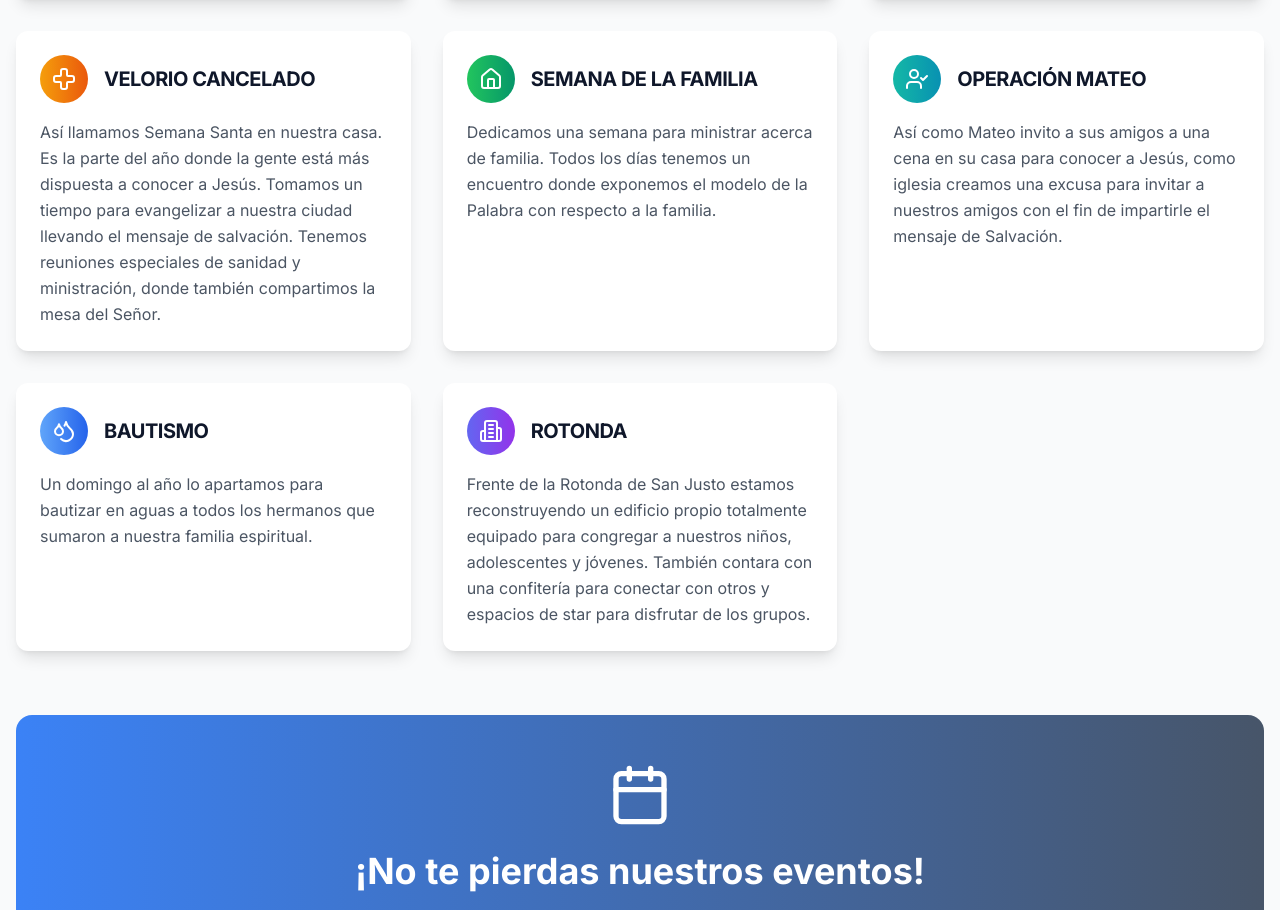
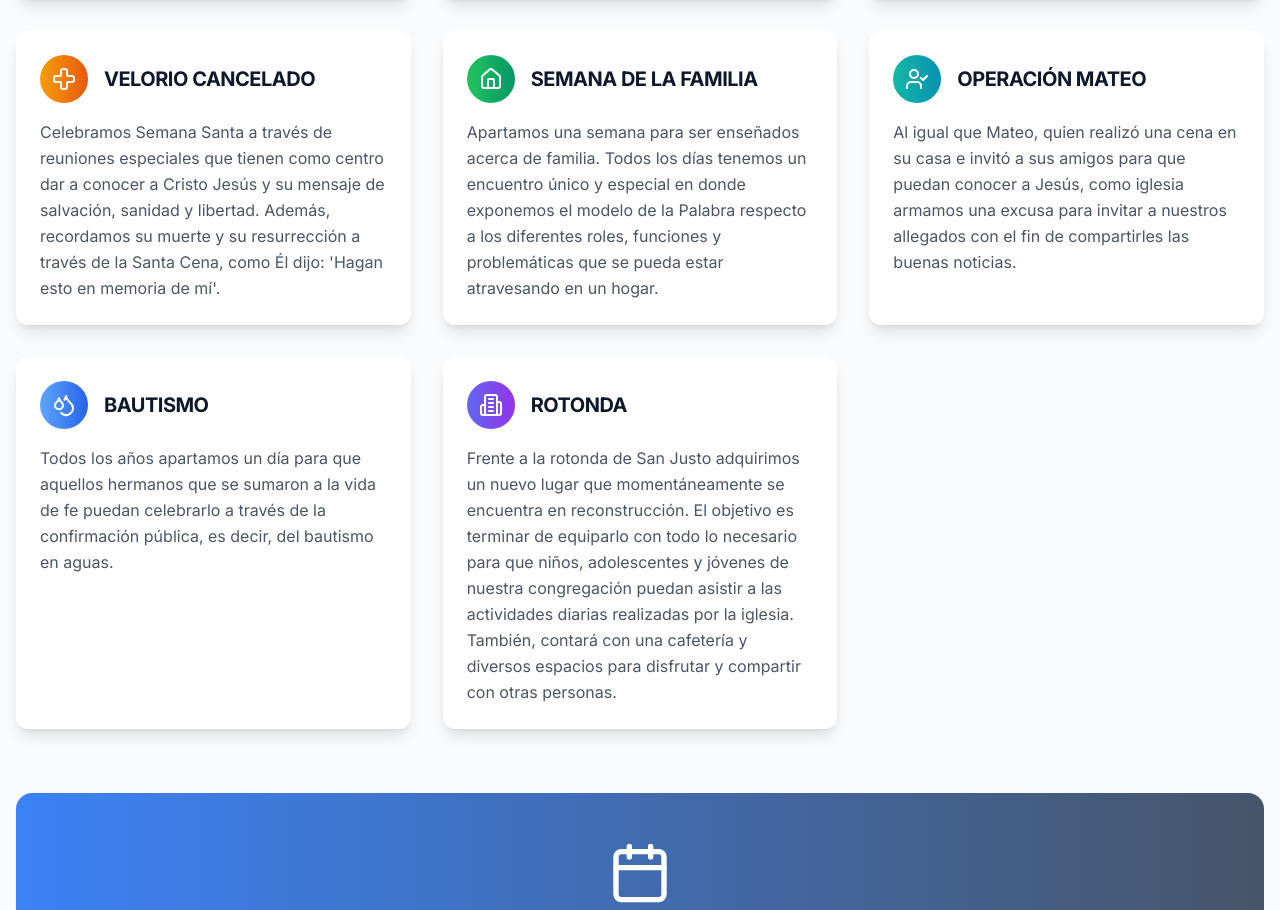
Before and after one commit to juanpo12/cristo-la-solucion, a Next.js app: page /eventos in a window 1280 px wide. Shown: the part 785-1695 px from the top of the page. Built offline with nearby package versions, Linux system fonts and the light colour scheme.

Commit message:
docs(eventos): update event descriptions for clarity and detail
Improve event descriptions to better communicate the purpose and activities of each event, making them more informative for visitors.

```diff
--- a/app/eventos/page.tsx
+++ b/app/eventos/page.tsx
@@ -30,35 +30,35 @@ export default function EventosPage() {
     {
       id: "velorio-cancelado",
       title: "VELORIO CANCELADO",
-      description: "Así llamamos Semana Santa en nuestra casa. Es la parte del año donde la gente está más dispuesta a conocer a Jesús. Tomamos un tiempo para evangelizar a nuestra ciudad llevando el mensaje de salvación. Tenemos reuniones especiales de sanidad y ministración, donde también compartimos la mesa del Señor.",
+      description: "Celebramos Semana Santa a través de reuniones especiales que tienen como centro dar a conocer a Cristo Jesús y su mensaje de salvación, sanidad y libertad. Además, recordamos su muerte y su resurrección a través de la Santa Cena, como Él dijo: 'Hagan esto en memoria de mí'.",
       icon: Cross,
       color: "from-amber-500 to-orange-600"
     },
     {
       id: "semana-familia",
       title: "SEMANA DE LA FAMILIA",
-      description: "Dedicamos una semana para ministrar acerca de familia. Todos los días tenemos un encuentro donde exponemos el modelo de la Palabra con respecto a la familia.",
+      description: "Apartamos una semana para ser enseñados acerca de familia. Todos los días tenemos un encuentro único y especial en donde exponemos el modelo de la Palabra respecto a los diferentes roles, funciones y problemáticas que se pueda estar atravesando en un hogar.",
       icon: Home,
       color: "from-green-500 to-emerald-600"
     },
     {
       id: "operacion-mateo",
       title: "OPERACIÓN MATEO",
-      description: "Así como Mateo invito a sus amigos a una cena en su casa para conocer a Jesús, como iglesia creamos una excusa para invitar a nuestros amigos con el fin de impartirle el mensaje de Salvación.",
+      description: "Al igual que Mateo, quien realizó una cena en su casa e invitó a sus amigos para que puedan conocer a Jesús, como iglesia armamos una excusa para invitar a nuestros allegados con el fin de compartirles las buenas noticias.",
       icon: UserCheck,
       color: "from-teal-500 to-cyan-600"
     },
     {
       id: "bautismo",
       title: "BAUTISMO",
-      description: "Un domingo al año lo apartamos para bautizar en aguas a todos los hermanos que sumaron a nuestra familia espiritual.",
+      description: "Todos los años apartamos un día para que aquellos hermanos que se sumaron a la vida de fe puedan celebrarlo a través de la confirmación pública, es decir, del bautismo en aguas.",
       icon: Droplets,
       color: "from-blue-400 to-blue-600"
     },
     {
       id: "rotonda",
       title: "ROTONDA",
-      description: "Frente de la Rotonda de San Justo estamos reconstruyendo un edificio propio totalmente equipado para congregar a nuestros niños, adolescentes y jóvenes. También contara con una confitería para conectar con otros y espacios de star para disfrutar de los grupos.",
+      description: "Frente a la rotonda de San Justo adquirimos un nuevo lugar que momentáneamente se encuentra en reconstrucción. El objetivo es terminar de equiparlo con todo lo necesario para que niños, adolescentes y jóvenes de nuestra congregación puedan asistir a las actividades diarias realizadas por la iglesia. También, contará con una cafetería y diversos espacios para disfrutar y compartir con otras personas.",
       icon: Building2,
       color: "from-indigo-500 to-purple-600"
     }
```
